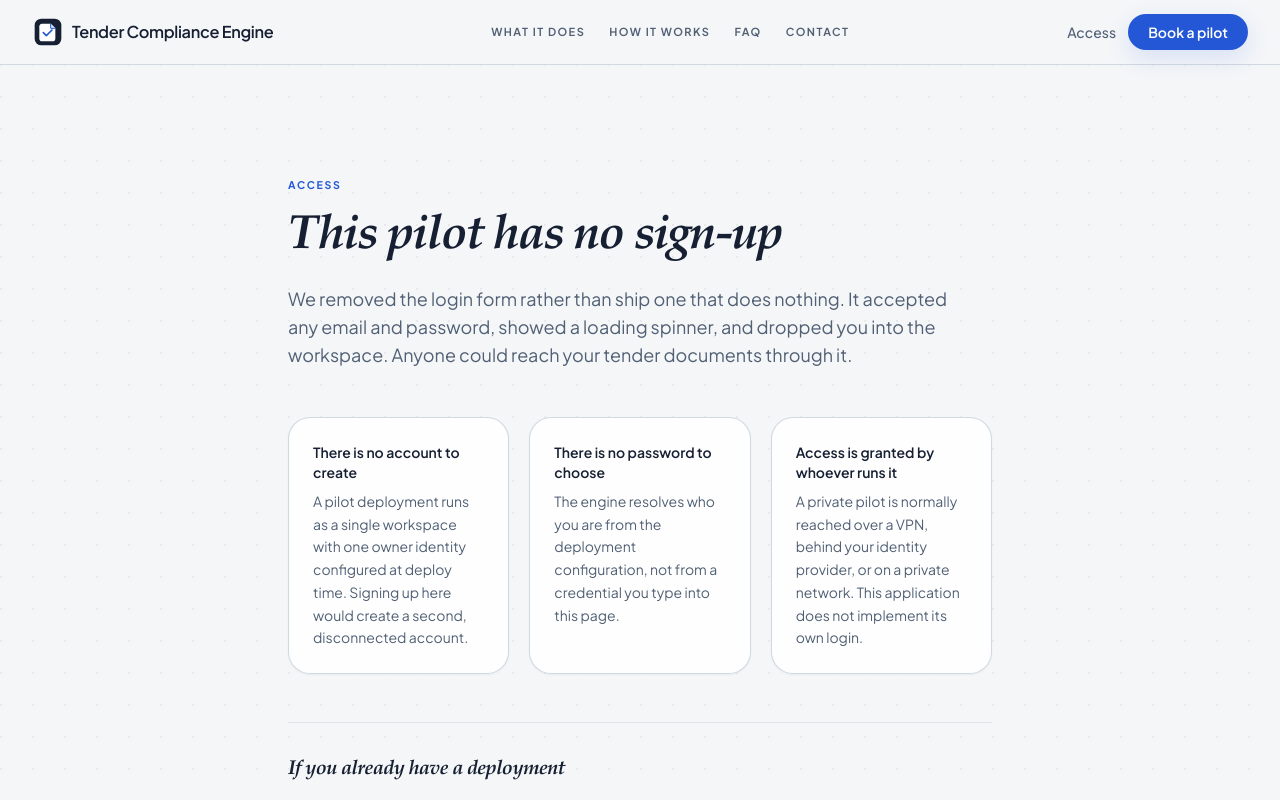
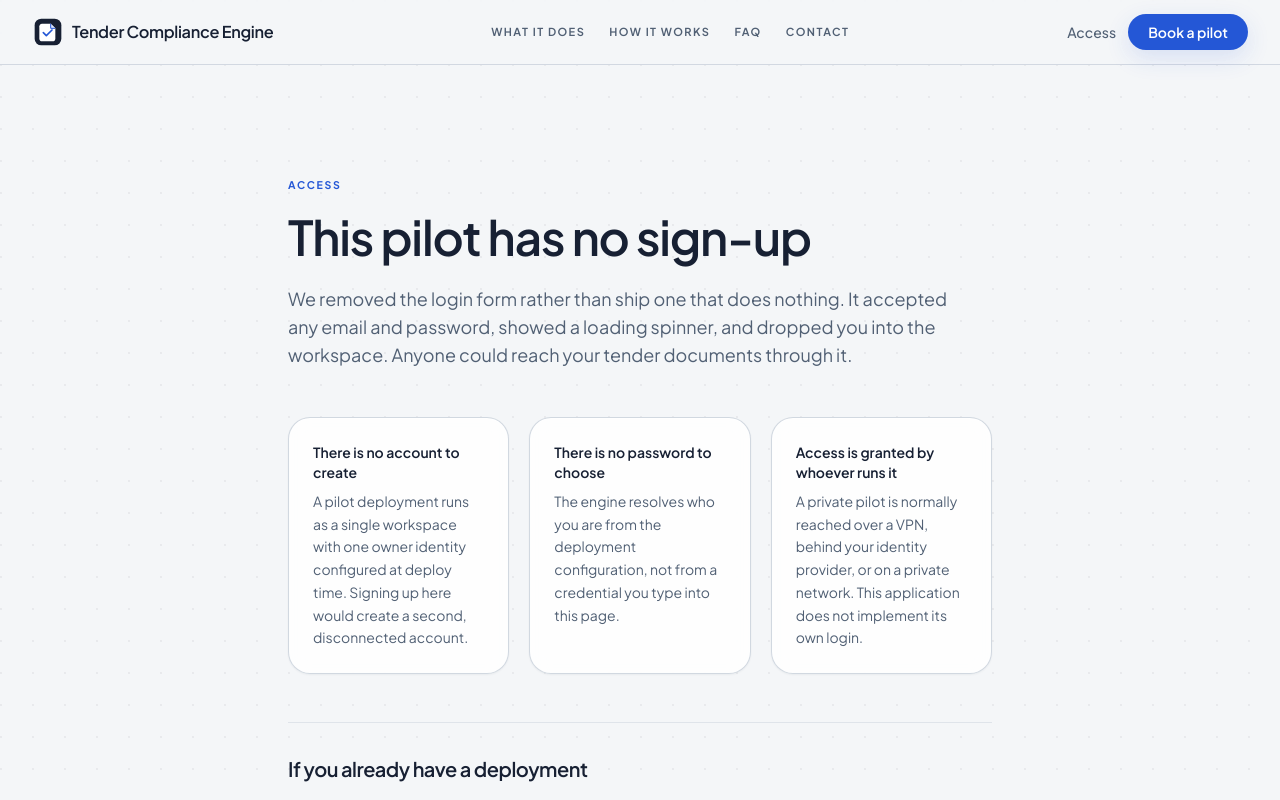
Before and after one commit to ayushcodes13/tender-compliance-engine, a Next.js app in the folder apps/web/: page /access in a window 1280 px wide. Built offline with nearby package versions, Linux system fonts and the light colour scheme.

Commit message:
fix(web): restore formal sans-serif typography (#146)

```diff
--- a/apps/web/app/globals.css
+++ b/apps/web/app/globals.css
@@ -41,8 +41,7 @@
   --font-plus-jakarta: "Plus Jakarta Sans", ui-sans-serif, system-ui,
     -apple-system, "Segoe UI", Roboto, "Helvetica Neue", Arial, sans-serif;
   --font-sans: var(--font-plus-jakarta);
-  --font-editorial: "Playfair Display", "Iowan Old Style", "Palatino Linotype", Baskerville, Georgia, "Times New Roman", serif;
-  --font-display: var(--font-editorial);
+  --font-display: var(--font-plus-jakarta);
   --font-mono: ui-monospace, SFMono-Regular, "SF Mono", "Fira Code",
     "Roboto Mono", "Courier New", monospace;
 
@@ -120,7 +119,6 @@
   --font-plus-jakarta: "Plus Jakarta Sans", ui-sans-serif, system-ui,
     -apple-system, "Segoe UI", Roboto, "Helvetica Neue", Arial, sans-serif;
   --font-sans: var(--font-plus-jakarta);
-  --font-editorial: "Playfair Display", "Iowan Old Style", "Palatino Linotype", Baskerville, Georgia, "Times New Roman", serif;
   --font-mono: ui-monospace, SFMono-Regular, "SF Mono", "Fira Code",
     "Roboto Mono", "Courier New", monospace;
 
@@ -174,7 +172,6 @@
   --primary: var(--color-accent);
   --accent: var(--color-accent);
   --sans: var(--font-sans);
-  --serif: var(--font-editorial);
 }
 
 html,
@@ -1316,7 +1313,6 @@ a {
   min-height: 200px;
   color: var(--color-text-subtle);
   font-size: 12px;
-  font-style: italic;
 }
 
 .source-text-fallback {
@@ -2467,10 +2463,10 @@ a.project-flow-step:hover {
 .font-display,
 .editorial-heading,
 .page-heading h1 {
-  font-family: var(--font-editorial);
-  font-style: italic;
+  font-family: var(--font-sans);
+  font-style: normal;
   font-weight: 600;
-  letter-spacing: -0.035em;
+  letter-spacing: -0.025em;
 }
 
 .landing-page {
@@ -2681,13 +2677,6 @@ a.project-flow-step:hover {
   transform: translateY(-1px);
 }
 
-.product-brand-copy strong {
-  font-family: var(--font-editorial);
-  font-style: italic;
-  font-size: 0.98rem;
-  letter-spacing: -0.02em;
-}
-
 .rail-link,
 .button,
 .project-tab,
@@ -2760,8 +2749,8 @@ a.project-flow-step:hover {
 
 .section-title-row h2,
 .detail-section-title {
-  font-family: var(--font-editorial);
-  font-style: italic;
+  font-family: var(--font-sans);
+  font-style: normal;
   font-size: 1.1rem;
   font-weight: 600;
   letter-spacing: -0.02em;
```
